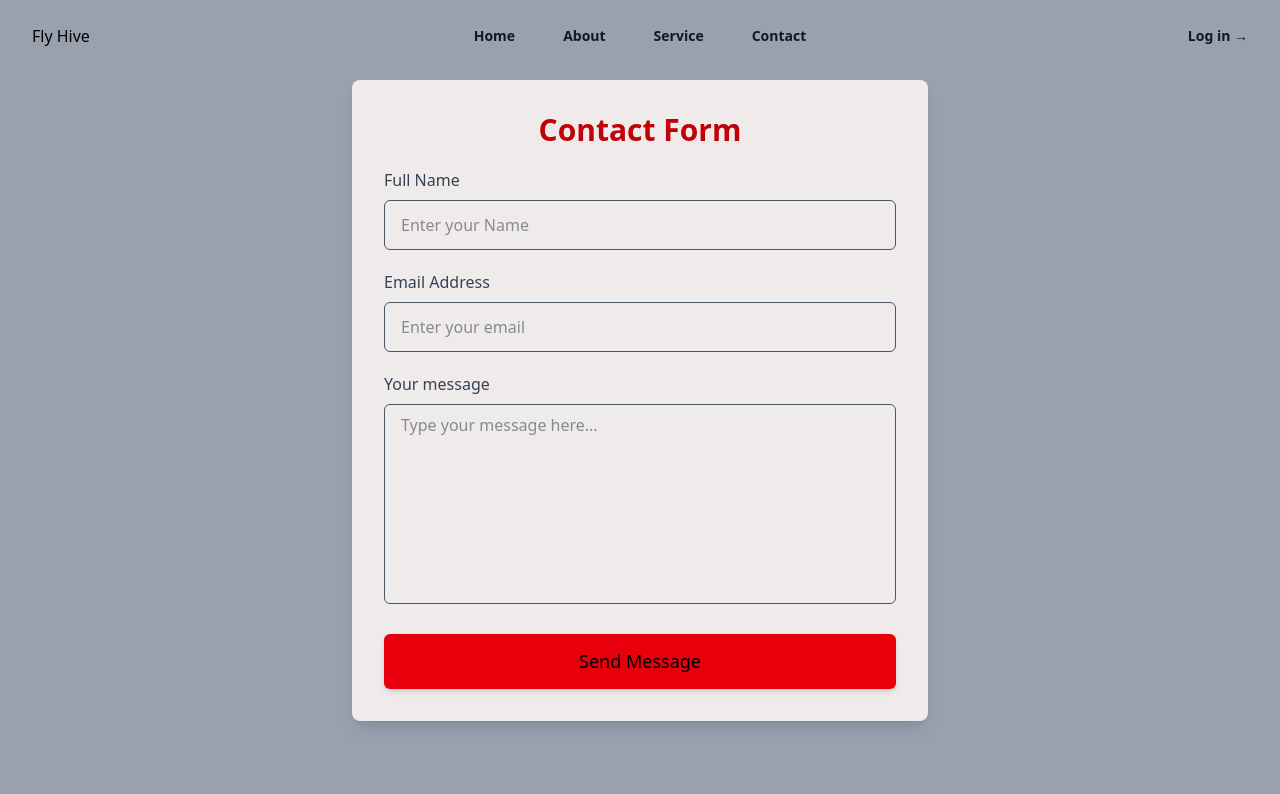
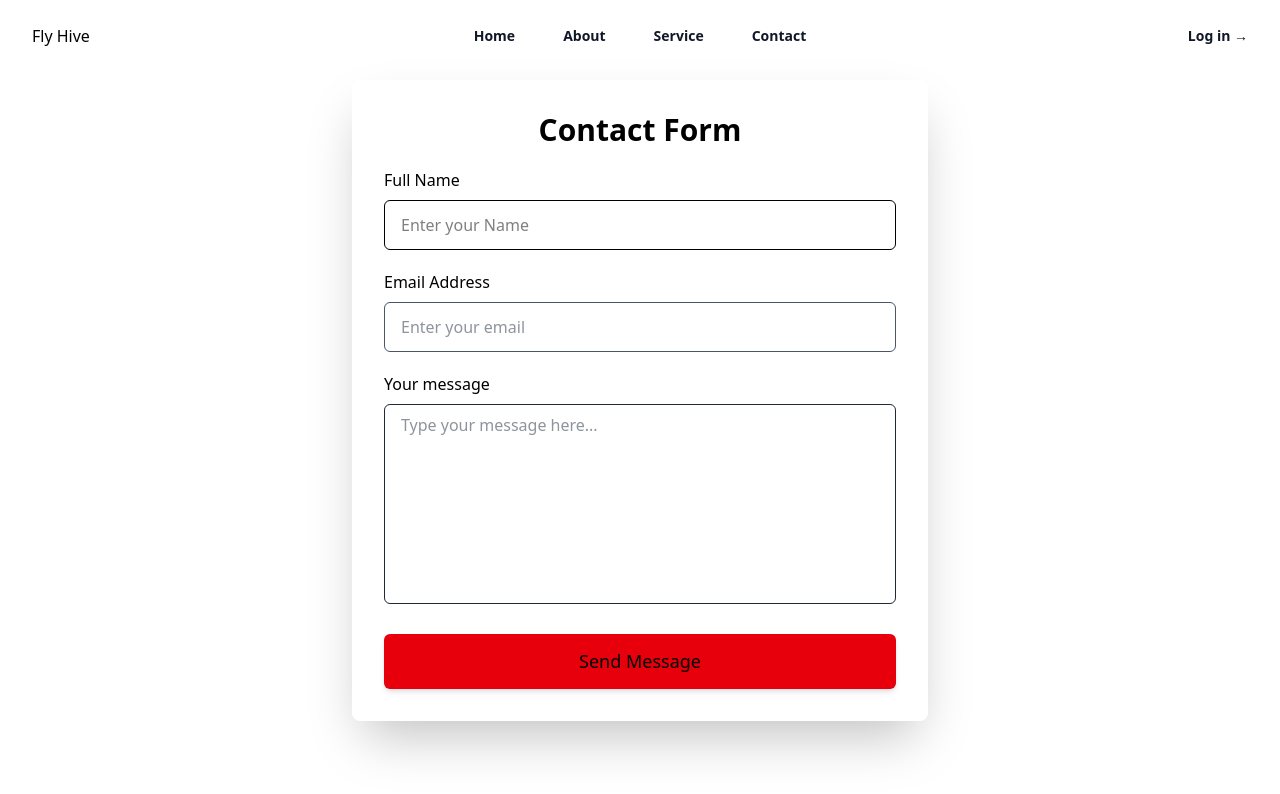
Before and after one commit to necxlabsinc/fly-hive, a Next.js app in the folder frontend/: page /contact in a window 1280 px wide. Shown: the top 794 px of the page. Built offline with nearby package versions, Linux system fonts and the light colour scheme.

Commit message:
Updated the BG color

```diff
--- a/frontend/app/contact/page.tsx
+++ b/frontend/app/contact/page.tsx
@@ -38,43 +38,43 @@ function Contact() {
       };
 
   return (
-    <div className="flex items-center justify-center w-full max-w-9xl min-h-screen px-5 bg-gray-400 bg-opacity-40 backdrop-blur-md">
+    <div className="flex items-center justify-center w-full max-w-9xl min-h-screen px-5 bg-white bg-opacity-40 backdrop-blur-md">
       <section className="flex items-center justify-center w-full">
         <form
          onSubmit={onSubmit}
-          className="w-full max-w-xl bg-[#f0ebeb] text-red-700 p-6 sm:p-8 rounded-lg shadow-lg"
+          className="w-full max-w-xl bg-black-text-black-700 p-6 sm:p-8 rounded-lg shadow-2xl"
       >
         <h2 className="mb-4 text-2xl font-semibold text-center sm:text-3xl">Contact Form</h2>
 
       <div className="mt-5">
-        <label className="block font-medium text-gray-700">Full Name</label>
+        <label className="block font-medium text-black-700">Full Name</label>
         <input
           name="name"
           type="text"
           placeholder="Enter your Name"
           required
-          className="w-full h-12 sm:h-[50px] mt-2 px-4 border border-gray-600 rounded-md text-gray-800 text-sm sm:text-base focus:outline-none focus:ring-2 focus:ring-red-500"
+          className="w-full h-12 sm:h-[50px] mt-2 px-4 border border-black-600 rounded-md text-black-800 text-sm sm:text-base focus:outline-none focus:ring-2 focus:ring-black-500"
         />
       </div>
 
       <div className="mt-5">
-        <label className="block font-medium text-gray-700">Email Address</label>
+        <label className="block font-medium text-black-700">Email Address</label>
         <input
           name="email"
           type="email"
           placeholder="Enter your email"
           required
-          className="w-full h-12 sm:h-[50px] mt-2 px-4 border border-gray-600 rounded-md text-gray-800 text-sm sm:text-base focus:outline-none focus:ring-2 focus:ring-red-500"
+          className="w-full h-12 sm:h-[50px] mt-2 px-4 border border-gray-600 rounded-md text-gray-800 text-sm sm:text-base focus:outline-none focus:ring-2 focus:ring-black-500"
         />
       </div>
 
       <div className="mt-5">
-        <label className="block font-medium text-gray-700">Your message</label>
+        <label className="block font-medium text-black-700">Your message</label>
         <textarea
           name="message"
           placeholder="Type your message here..."
           required
-          className="w-full h-40 sm:h-[200px] mt-2 px-4 py-2 border border-gray-600 rounded-md text-gray-800 resize-none text-sm sm:text-base focus:outline-none focus:ring-2 focus:ring-red-500"
+          className="w-full h-40 sm:h-[200px] mt-2 px-4 py-2 border border-black-600 rounded-md text-gray-800 resize-none text-sm sm:text-base focus:outline-none focus:ring-2 focus:ring-black-500"
         ></textarea>
       </div>
 
```
